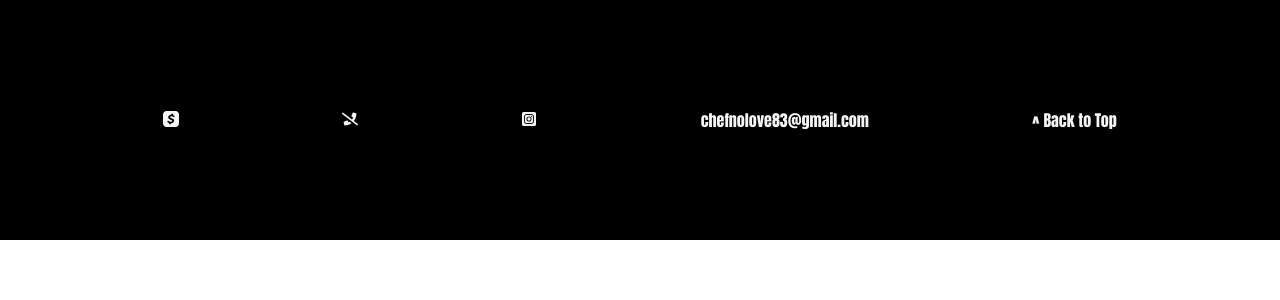
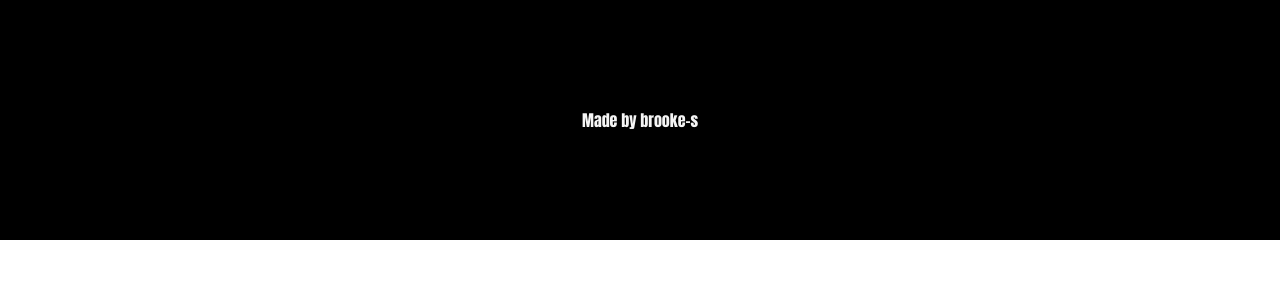
Before and after one commit to brookelove/cakeman, a React (Create React App) app: page /contact in a window 1280 px wide. Shown: the top 300 px of the page. Built offline with nearby package versions, Linux system fonts and the light colour scheme.

Commit message:
fixing mnor details on css

```diff
--- a/src/assets/css/components/About.css
+++ b/src/assets/css/components/About.css
@@ -1,8 +1,8 @@
 .aboutContainer {
-  height: 130vh;
+  height: 100vh;
   background-color: #000000;
   padding-top: 15%;
-  padding-bottom: 15%;
+  /* padding-bottom: 0%; */
 }
 .aboutTitle {
   display: flex;
@@ -40,7 +40,7 @@
 @media screen and (max-width: 425px) {
   .aboutContainer {
     height: 190vh;
-    padding-bottom: 40%;
+    /* padding-bottom: 40%; */
   }
   .trifold {
     display: flex;
--- a/src/assets/css/components/Footer.css
+++ b/src/assets/css/components/Footer.css
@@ -19,3 +19,8 @@
   color: whitesmoke;
   font-size: 130%;
 }
+.mySignature {
+  text-decoration: none;
+  color: whitesmoke;
+
+}
--- a/src/assets/css/pages/Landing.css
+++ b/src/assets/css/pages/Landing.css
@@ -2,7 +2,6 @@
 
 body {
   font-family: "Anton", sans-serif;
-  /* overflow: hidden; */
 }
 .landingCakeContainer {
   display: flex;
@@ -26,7 +25,7 @@ body {
   color: #802201;
   width: 100%;
   position: absolute;
-  top: 60%;
+  top: 40%;
   text-align: center;
   font-size: 800%;
   text-shadow: 2px 2px #ff0000;
--- a/src/components/Footer.js
+++ b/src/components/Footer.js
@@ -7,41 +7,10 @@ export default function Footer() {
   return (
     <footer id="contact" className="footerContainer">
       <div className="footerContext">
-        <li className="footerList">
-          <a
-            href="https://cash.app/$ChefNoLove"
-            target={"_blank"}
-            className="link"
-          >
-            <SiCashapp />
-          </a>
-        </li>
-        <li className="footerList">
-          <a href="tel: 904-878-5883" className="link">
-            <FaPhoneSlash />
-          </a>
-        </li>
-        <li className="footerList">
-          <a
-            href="https://www.instagram.com/chefnolove/?hl=en"
-            target={"_blank"}
-            className="link"
-          >
-            <FaInstagramSquare />
-          </a>
-        </li>
-        <li className="footerList">
-          <a href="mailto:chefnolove83@gmail.com" className="link">
-            chefnolove83@gmail.com
-          </a>
-        </li>
-        <li className="footerList">
-          <a href="#navbar" className="link">
-            ^ Back to Top
-          </a>
-        </li>
+        <a className="mySignature" href="https://github.com/brookelove">
+          Made by brooke-s
+        </a>
       </div>
-
     </footer>
   );
 }
--- a/src/components/Navbar.js
+++ b/src/components/Navbar.js
@@ -71,7 +71,7 @@ export default function Navbar() {
             Deserts
           </a> */}
         </li>
-        <li className="listElement">
+        {/* <li className="listElement">
           <Link
             to="contact"
             spy={true}
@@ -82,10 +82,7 @@ export default function Navbar() {
           >
             Contact
           </Link>
-          {/* <a href="#contact" className="link">
-            Contact
-          </a> */}
-        </li>
+        </li> */}
       </ul>
     </nav>
   );
```
